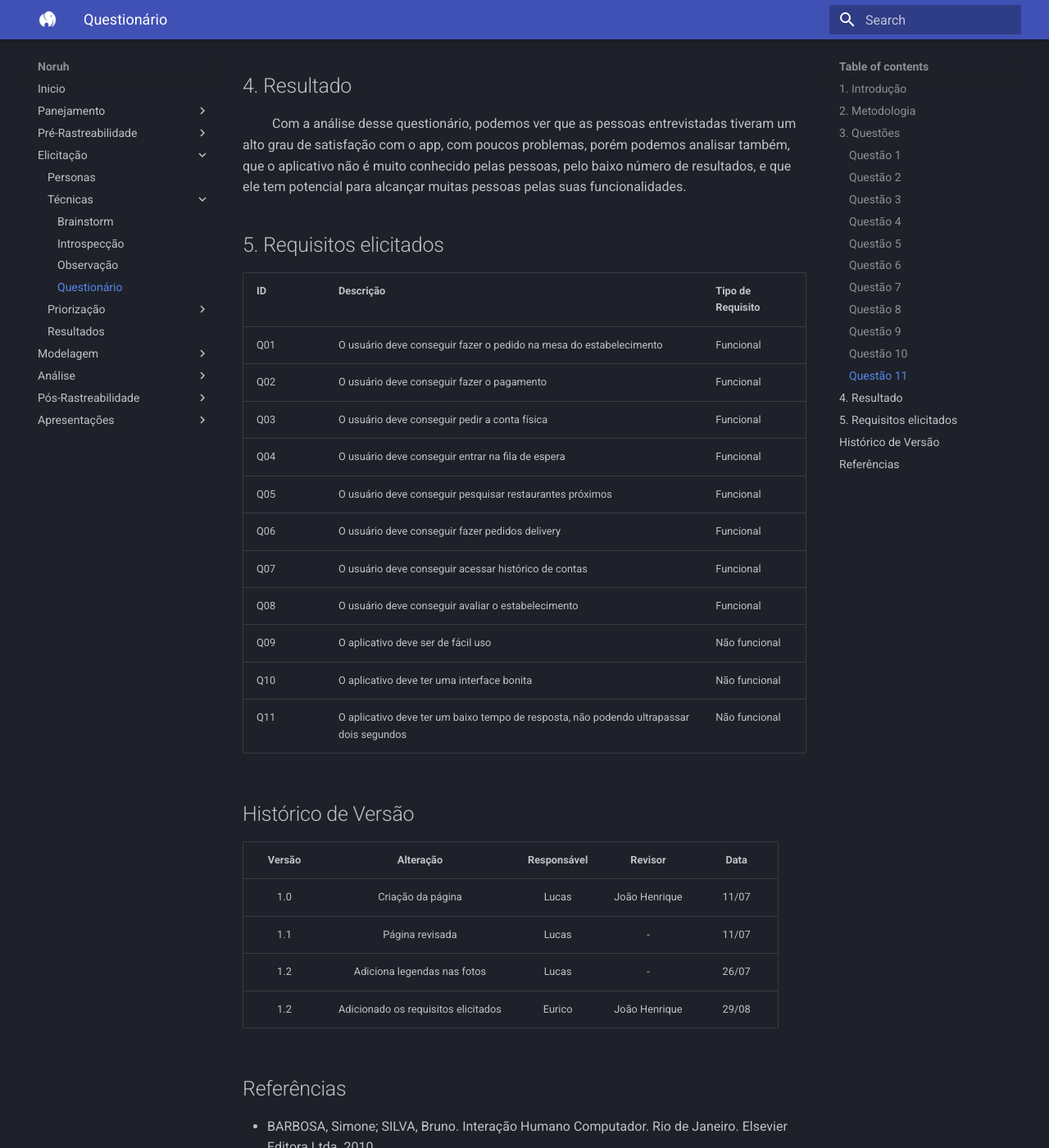
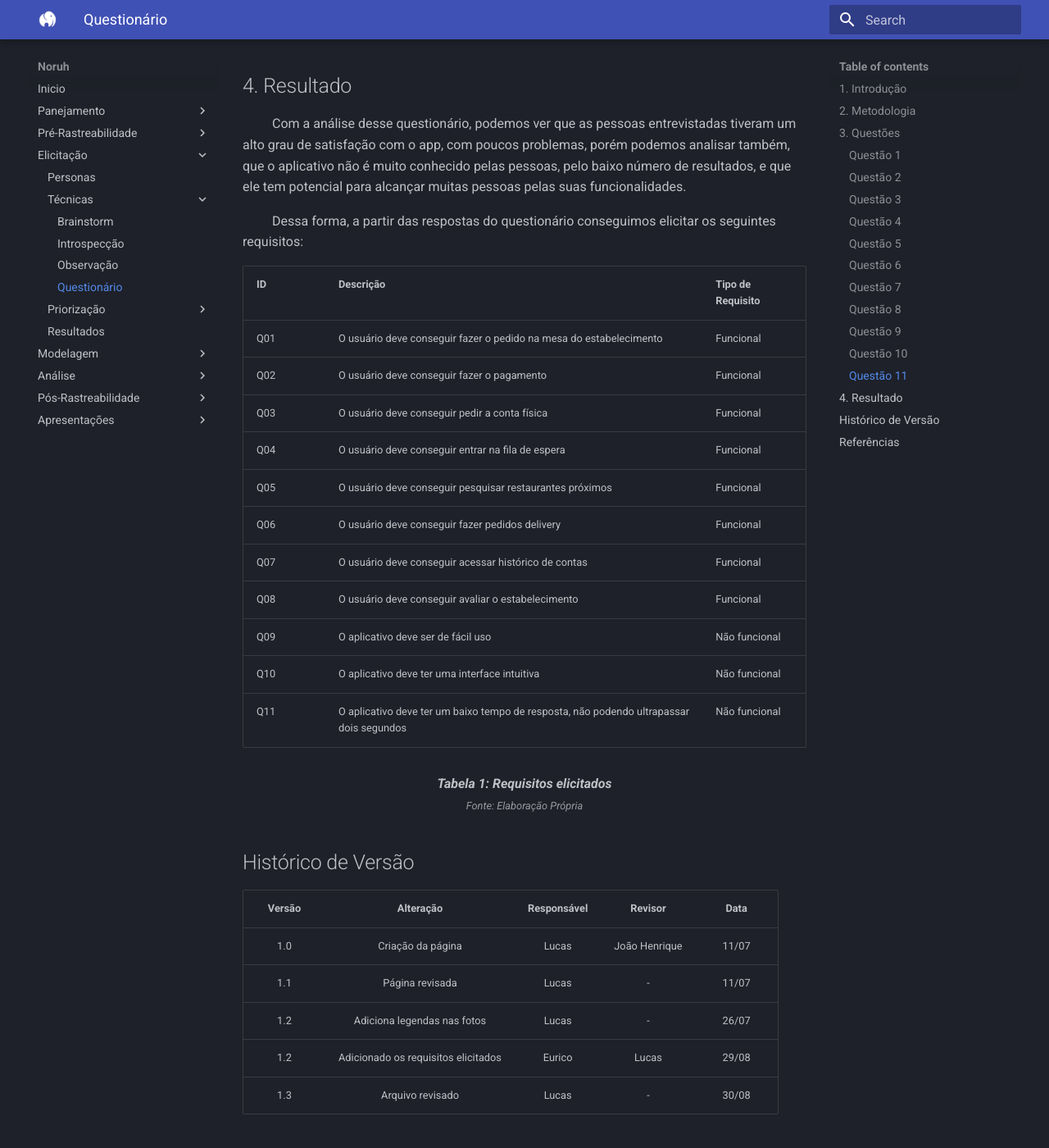
Before and after one commit to Thiab394/2022.1-Noruh, an MkDocs documentation site: the page built from docs/elicitacao/tecnicas/questionario.md, in a window 1280 px wide and 1400 px high, scrolled down 3258 px. Shown: the whole window at 82% size. Built offline with MkDocs 1.6.1 and Material for MkDocs 9.7.7, drawn with Linux system fonts in a browser that asks for light colours.

Commit message:
revisa observação

```diff
--- a/docs/elicitacao/tecnicas/questionario.md
+++ b/docs/elicitacao/tecnicas/questionario.md
@@ -139,7 +139,8 @@
 ## 4. Resultado
 &emsp;&emsp; Com a análise desse questionário, podemos ver que as pessoas entrevistadas tiveram um alto grau de satisfação com o app, com poucos problemas, porém podemos analisar também, que o aplicativo não é muito conhecido pelas pessoas, pelo baixo número de resultados, e que ele tem potencial para alcançar muitas pessoas pelas suas funcionalidades.
 
-## 5. Requisitos elicitados
+&emsp;&emsp; Dessa forma, a partir das respostas do questionário conseguimos elicitar os seguintes requisitos:
+
 |ID|Descrição|Tipo de Requisito
 |--|--|--|
 | Q01 | O usuário deve conseguir fazer o pedido na mesa do estabelecimento | Funcional |
@@ -151,8 +152,13 @@
 | Q07 | O usuário deve conseguir acessar histórico de contas | Funcional |
 | Q08 | O usuário deve conseguir avaliar o estabelecimento | Funcional |
 | Q09 | O aplicativo deve ser de fácil uso | Não funcional |
-| Q10 | O aplicativo deve ter uma interface bonita | Não funcional |
+| Q10 | O aplicativo deve ter uma interface intuitiva | Não funcional |
 | Q11 | O aplicativo deve ter um baixo tempo de resposta, não podendo ultrapassar dois segundos | Não funcional |
+
+<figcaption align='center'>
+    <b>Tabela 1: Requisitos elicitados</b>
+    <br><small>Fonte: Elaboração Própria</small>
+</figcaption>
 
 ##  Histórico de Versão
 
@@ -161,7 +167,8 @@
 |   1.0  |                    Criação da página                   |    Lucas  | João Henrique | 11/07 |
 |   1.1  |                   Página revisada                   |    Lucas  | - | 11/07 |
 |   1.2  |           Adiciona legendas nas fotos                  |    Lucas  | - | 26/07 |
-|   1.2  |           Adicionado os requisitos elicitados | Eurico  | João Henrique | 29/08 |
+|   1.2  |           Adicionado os requisitos elicitados | Eurico  | Lucas | 29/08 |
+|   1.3  |          Arquivo revisado | Lucas  | -  | 30/08 |
 
 ## Referências
 - BARBOSA, Simone; SILVA, Bruno. Interação Humano Computador. Rio de Janeiro. Elsevier Editora Ltda. 2010
```
Also changed, not shown: docs/elicitacao/resultados.md (+1 -1 lines), docs/elicitacao/tecnicas/observacao.md (+19 -21 lines).
